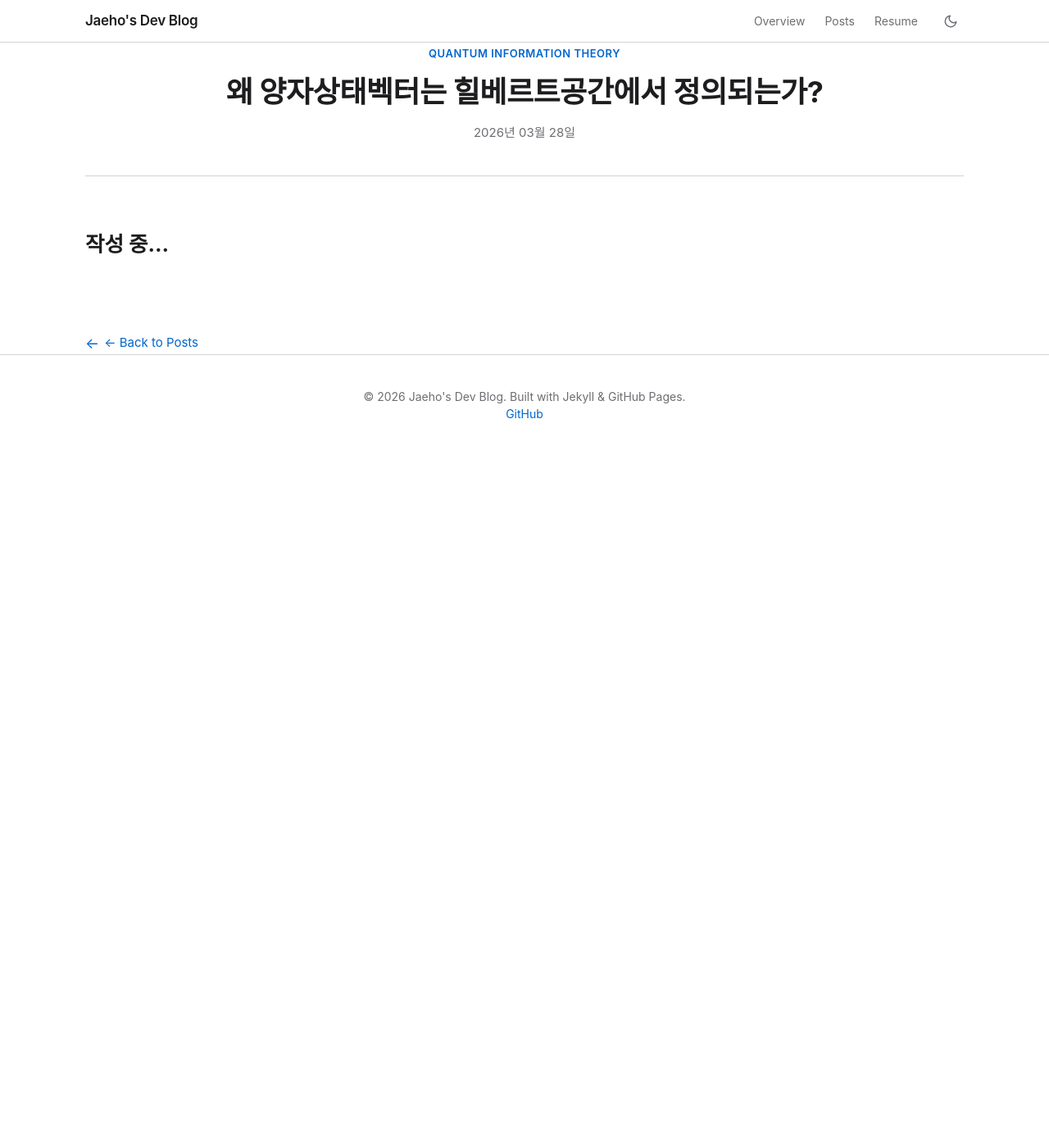
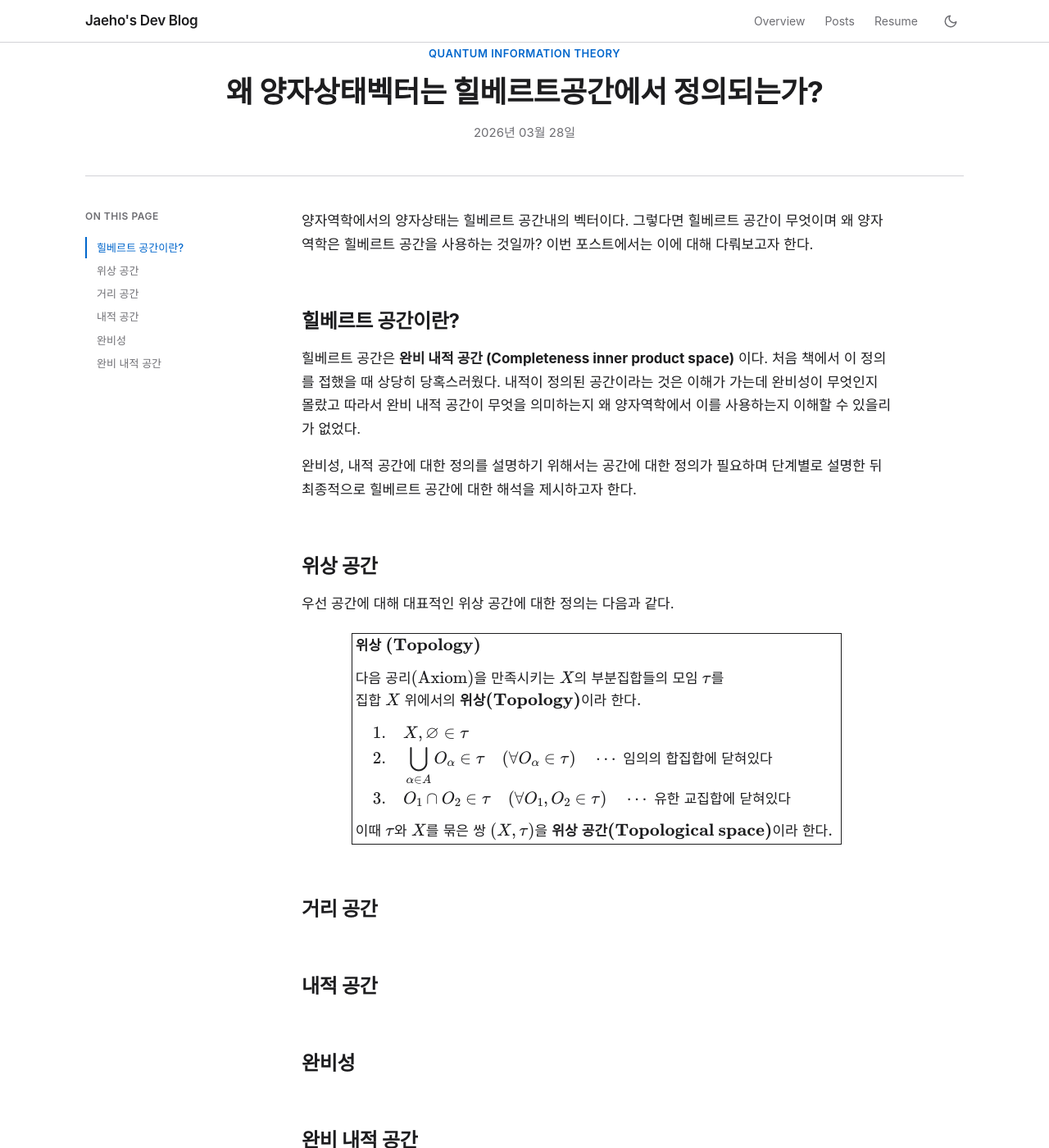
Before and after one commit to jaeho0718/jaeho0718.github.io, a Jekyll site: the page built from _posts/2026-03-28-hilbert-space.md, in a window 1280 px wide and 1400 px high. Shown: the whole window at 82% size. Built offline with Jekyll 4.4.1, drawn with Linux system fonts in a browser that asks for light colours.

Commit message:
Some add hilber space..

```diff
--- a/_posts/2026-03-28-hilbert-space.md
+++ b/_posts/2026-03-28-hilbert-space.md
@@ -2,8 +2,39 @@
 title: "왜 양자상태벡터는 힐베르트공간에서 정의되는가?"
 date: 2026-03-28
 categories: [Quantum Information Theory]
-pinned: true
+pinned: false
 excerpt: "힐베르트 공간이 무엇이며 왜 양자상태는 힐베르트공간내에서 다뤄지는지 알아봅시다."
 ---
 
-# 작성 중...
+양자역학에서의 양자상태는 힐베르트 공간내의 벡터이다. 그렇다면 힐베르트 공간이 무엇이며 왜 양자역학은 힐베르트 공간을 사용하는 것일까? 이번 포스트에서는 이에 대해 다뤄보고자 한다.
+
+## 힐베르트 공간이란?
+힐베르트 공간은 **완비 내적 공간 (Completeness inner product space)** 이다. 처음 책에서 이 정의를 접했을 때 상당히 당혹스러웠다. 내적이 정의된 공간이라는 것은 이해가 가는데 완비성이 무엇인지 몰랐고 따라서 완비 내적 공간이 무엇을 의미하는지 왜 양자역학에서 이를 사용하는지 이해할 수 있을리가 없었다.
+
+완비성, 내적 공간에 대한 정의를 설명하기 위해서는 공간에 대한 정의가 필요하며 단계별로 설명한 뒤 최종적으로 힐베르트 공간에 대한 해석을 제시하고자 한다.
+
+## 위상 공간
+우선 공간에 대해 대표적인 위상 공간에 대한 정의는 다음과 같다.
+
+$$
+\boxed{
+\begin{aligned}
+& \textbf{위상 (Topology)} \\[6pt]
+& \text{다음 공리(Axiom)을 만족시키는 } X \text{의 부분집합들의 모임 } \tau \text{를} \\
+& \text{집합 } X \text{ 위에서의 }\textbf{위상(Topology)}\text{이라 한다.} \\[6pt]
+& \quad 1. \quad X, \varnothing \in \tau \\
+& \quad 2. \quad \bigcup_{\alpha \in A} O_\alpha \in \tau \quad (\forall O_\alpha \in \tau) \quad \cdots \text{ 임의의 합집합에 닫혀있다} \\
+& \quad 3. \quad O_1 \cap O_2 \in \tau \quad (\forall O_1, O_2 \in \tau) \quad \cdots \text{ 유한 교집합에 닫혀있다} \\[6pt]
+& \text{이때 } \tau \text{와 } X \text{를 묶은 쌍 } (X, \tau) \text{을 }\textbf{위상 공간(Topological space)}\text{이라 한다.}
+\end{aligned}
+}
+$$
+
+
+## 거리 공간
+
+## 내적 공간
+
+## 완비성
+
+## 완비 내적 공간
```
